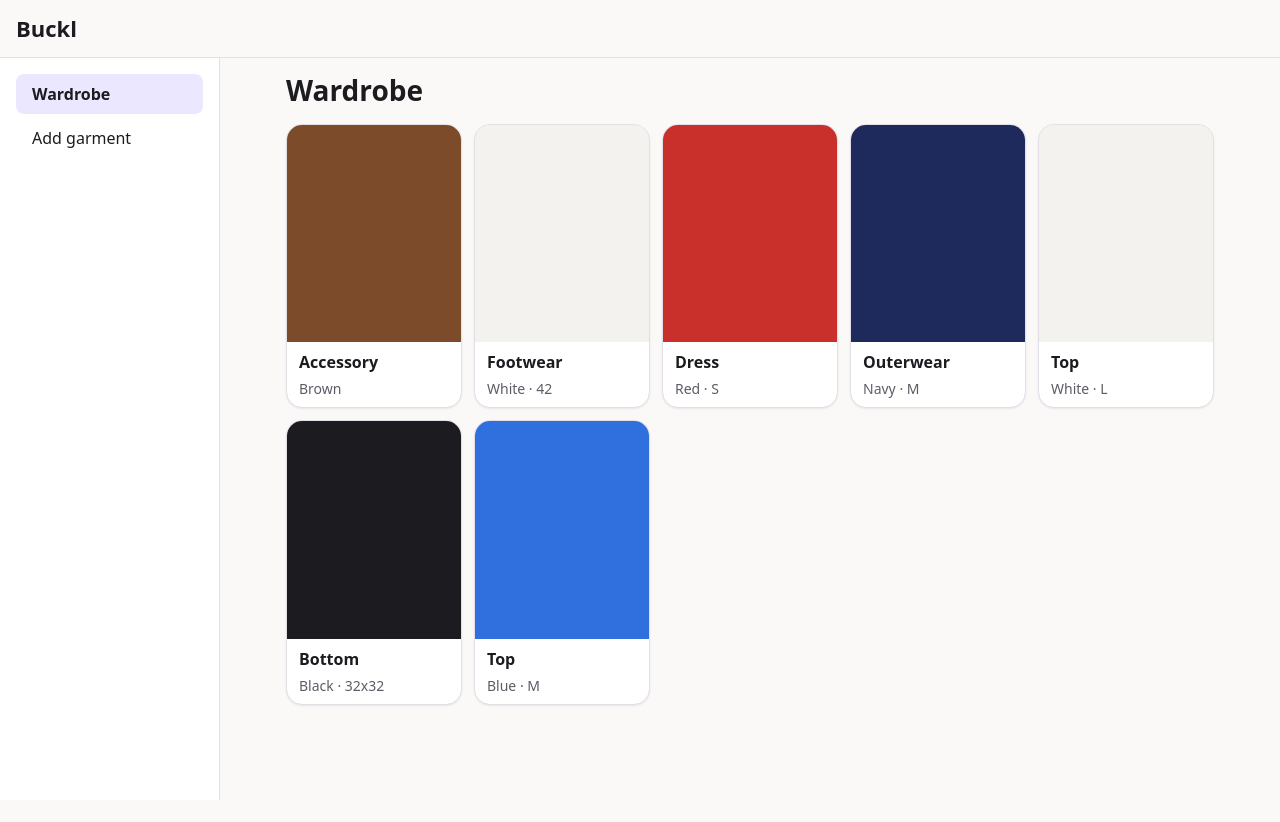
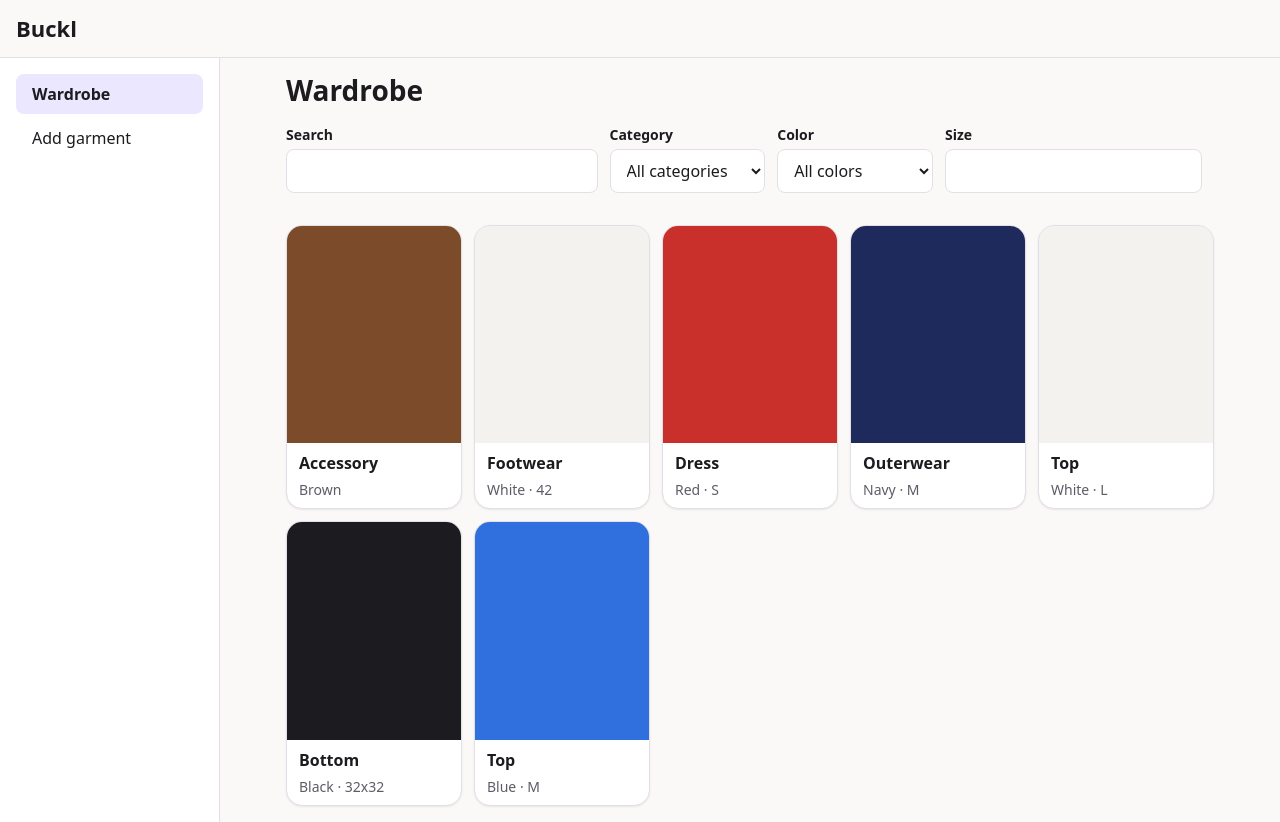
Before and after one commit to NahuelFernandezGalli/Buckl, a React (Vite) app in the folder apps/web/: page /wardrobe in a window 1280 px wide. Before the commit the page ends 800 px from the top, so only its background shows below. Built offline with nearby package versions, Linux system fonts and the light colour scheme.

Commit message:
feat(web): add wardrobe filters and search backed by the query string

```diff
--- /dev/null
+++ b/apps/web/src/features/wardrobe/WardrobeFilters.module.css
@@ -0,0 +1,21 @@
+.filters {
+  display: grid;
+  grid-template-columns: 1fr 1fr;
+  gap: 0 var(--space-3);
+  align-items: end;
+  margin-bottom: var(--space-4);
+}
+
+.filters > :first-child {
+  grid-column: 1 / -1;
+}
+
+@media (min-width: 768px) {
+  .filters {
+    grid-template-columns: 2fr 1fr 1fr 1fr auto;
+  }
+
+  .filters > :first-child {
+    grid-column: auto;
+  }
+}
--- /dev/null
+++ b/apps/web/src/features/wardrobe/WardrobeFilters.tsx
@@ -0,0 +1,89 @@
+import { Button } from '../../components/Button/Button'
+import { Input } from '../../components/Input/Input'
+import { Select } from '../../components/Select/Select'
+import {
+  CATEGORIES,
+  CATEGORY_LABELS,
+  COLORS,
+  COLOR_LABELS,
+  MAX_SIZE_LENGTH,
+} from '../../domain/classification'
+import { MAX_SEARCH_TEXT_LENGTH } from '../../domain/wardrobe-filter'
+import { FILTER_PARAMS } from './wardrobe-filter-params'
+import styles from './WardrobeFilters.module.css'
+
+export interface WardrobeFiltersProps {
+  params: URLSearchParams
+  onChange: (params: URLSearchParams) => void
+}
+
+const categoryOptions = CATEGORIES.map((value) => ({ value, label: CATEGORY_LABELS[value] }))
+const colorOptions = COLORS.map((value) => ({ value, label: COLOR_LABELS[value] }))
+const criteria = [
+  FILTER_PARAMS.category,
+  FILTER_PARAMS.color,
+  FILTER_PARAMS.size,
+  FILTER_PARAMS.searchText,
+]
+
+export function WardrobeFilters({ params, onChange }: WardrobeFiltersProps) {
+  const set = (name: string, value: string) => {
+    const next = new URLSearchParams(params)
+    if (value) {
+      next.set(name, value)
+    } else {
+      next.delete(name)
+    }
+    onChange(next)
+  }
+
+  const clear = () => {
+    const next = new URLSearchParams(params)
+    for (const name of criteria) next.delete(name)
+    onChange(next)
+  }
+
+  const hasCriteria = criteria.some((name) => params.has(name))
+
+  return (
+    <form
+      role="search"
+      aria-label="Wardrobe filters"
+      className={styles.filters}
+      onSubmit={(event) => event.preventDefault()}
+    >
+      <Input
+        label="Search"
+        type="search"
+        maxLength={MAX_SEARCH_TEXT_LENGTH}
+        value={params.get(FILTER_PARAMS.searchText) ?? ''}
+        onChange={(event) => set(FILTER_PARAMS.searchText, event.target.value)}
+      />
+      <Select
+        label="Category"
+        options={categoryOptions}
+        placeholder="All categories"
+        value={params.get(FILTER_PARAMS.category) ?? ''}
+        onChange={(event) => set(FILTER_PARAMS.category, event.target.value)}
+      />
+      <Select
+        label="Color"
+        options={colorOptions}
+        placeholder="All colors"
+        value={params.get(FILTER_PARAMS.color) ?? ''}
+        onChange={(event) => set(FILTER_PARAMS.color, event.target.value)}
+      />
+      <Input
+        label="Size"
+        maxLength={MAX_SIZE_LENGTH}
+        value={params.get(FILTER_PARAMS.size) ?? ''}
+        onChange={(event) => set(FILTER_PARAMS.size, event.target.value)}
+      />
+      {hasCriteria && (
+        <Button variant="secondary" onClick={clear}>
+          Clear filters
+        </Button>
+      )}
+    </form>
+  )
+}
--- a/apps/web/src/features/wardrobe/WardrobePage.tsx
+++ b/apps/web/src/features/wardrobe/WardrobePage.tsx
@@ -1,25 +1,60 @@
+import { useMemo } from 'react'
+import { useSearchParams } from 'react-router'
 import { usePageTitle } from '../../app/usePageTitle'
+import { Button } from '../../components/Button/Button'
 import { ButtonLink } from '../../components/Button/ButtonLink'
 import { EmptyState } from '../../components/EmptyState/EmptyState'
-import { DEFAULT_WARDROBE_FILTER } from '../../domain/wardrobe-filter'
+import { hasCriteria } from '../../domain/wardrobe-filter'
 import { GarmentCard } from './GarmentCard'
 import { useWardrobe } from './useWardrobe'
+import { FILTER_PARAMS, parseWardrobeFilter } from './wardrobe-filter-params'
+import { WardrobeFilters } from './WardrobeFilters'
 import styles from './WardrobePage.module.css'
 
 export function WardrobePage() {
   usePageTitle('Wardrobe')
-  const wardrobe = useWardrobe(DEFAULT_WARDROBE_FILTER)
+  const [searchParams, setSearchParams] = useSearchParams()
+  const filter = useMemo(() => parseWardrobeFilter(searchParams), [searchParams])
+  const wardrobe = useWardrobe(filter)
+  const filtering = hasCriteria(filter)
+
+  const showWholeWardrobe = () => {
+    const next = new URLSearchParams(searchParams)
+    for (const name of [
+      FILTER_PARAMS.category,
+      FILTER_PARAMS.color,
+      FILTER_PARAMS.size,
+      FILTER_PARAMS.searchText,
+    ]) {
+      next.delete(name)
+    }
+    setSearchParams(next, { replace: true })
+  }
 
   return (
     <>
       <h1>Wardrobe</h1>
+      <WardrobeFilters
+        params={searchParams}
+        onChange={(next) => setSearchParams(next, { replace: true })}
+      />
       {wardrobe.status === 'loading' && <p role="status">Loading your wardrobe…</p>}
       {wardrobe.status === 'error' && <p role="alert">{wardrobe.message}</p>}
-      {wardrobe.status === 'ready' && wardrobe.garments.length === 0 && (
+      {wardrobe.status === 'ready' && wardrobe.garments.length === 0 && !filtering && (
         <EmptyState
           title="Your wardrobe is empty"
           description="Photograph a garment to get started."
           action={<ButtonLink to="/garments/new">Add your first garment</ButtonLink>}
+        />
+      )}
+      {wardrobe.status === 'ready' && wardrobe.garments.length === 0 && filtering && (
+        <EmptyState
+          title="No garment matches these filters"
+          action={
+            <Button variant="secondary" onClick={showWholeWardrobe}>
+              Show the whole wardrobe
+            </Button>
+          }
         />
       )}
       {wardrobe.status === 'ready' && wardrobe.garments.length > 0 && (
```
Also changed, not shown: 2 other files (tests, documents, lock files or other folders).
